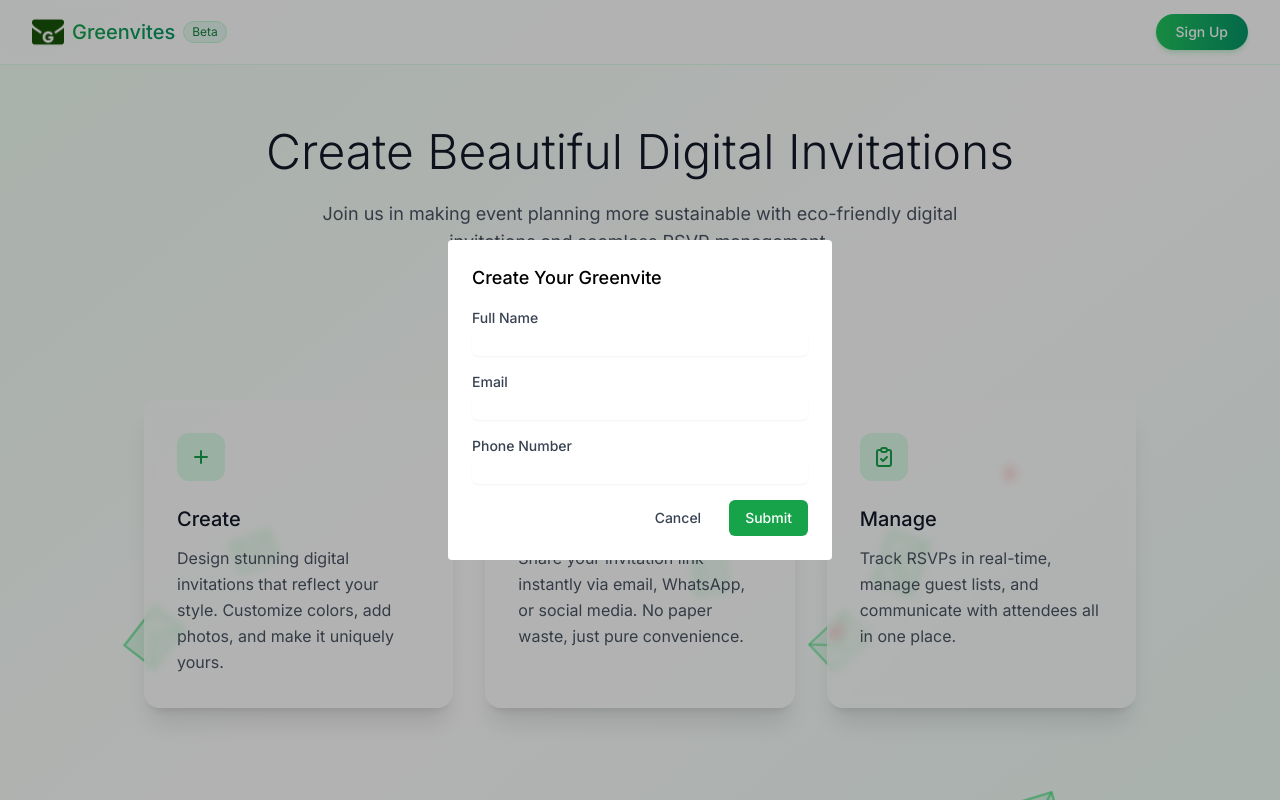
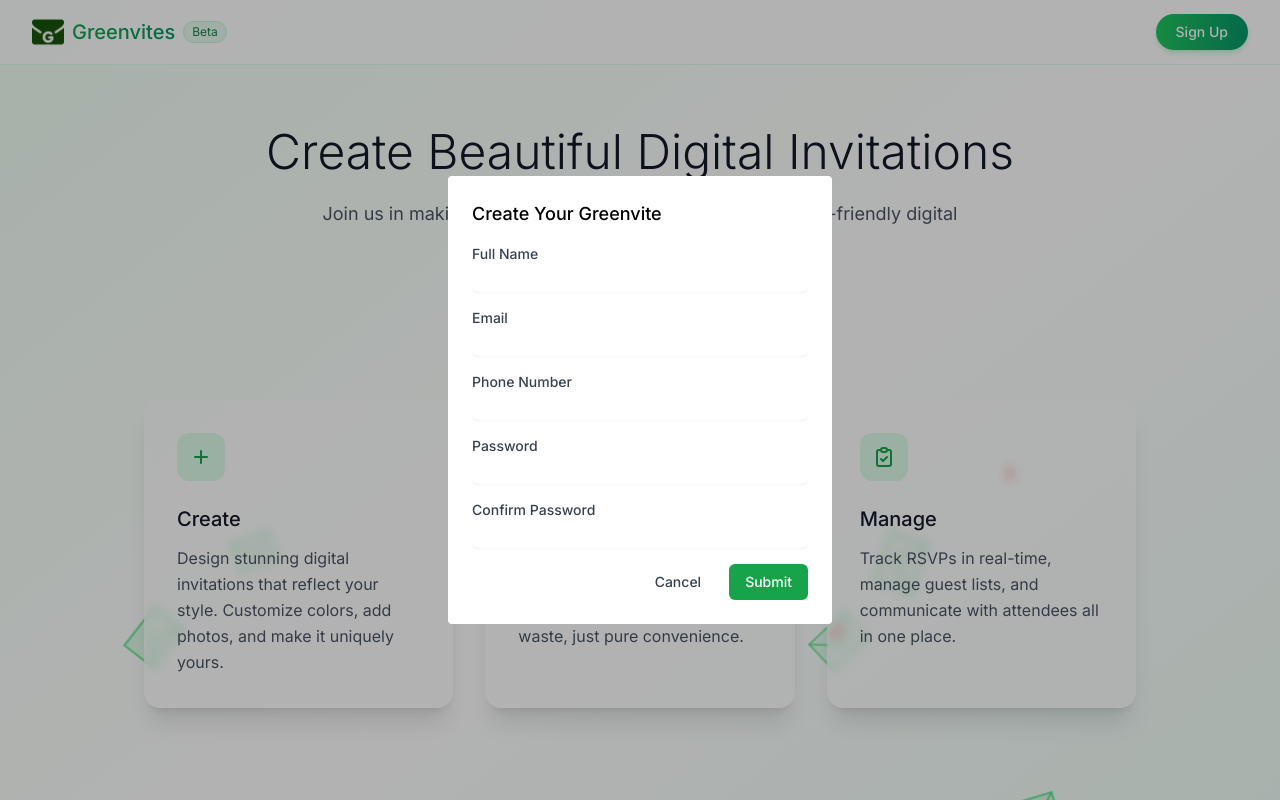
Before and after one commit to woleEkanola/greenvite, a Next.js app: page / in a window 1280 px wide. Both pictures are taken after a click on the button "Sign Up". Shown: the top 800 px of the page. Built offline with nearby package versions, Linux system fonts and the light colour scheme.

Commit message:
password and confirm password added to signup

```diff
--- a/src/app/api/signup/route.ts
+++ b/src/app/api/signup/route.ts
@@ -6,18 +6,18 @@ import sendWhatsAppNotification  from "@/lib/whatsapp";
 export async function POST(request: Request) {
   const ADMIN_PHONE = "2348121751210"; // Admin's phone number
   try {
-    const { name, email, phone } = await request.json();
+    const { name, email, phone, password } = await request.json();
 
     // Validate input
-    if (!name || !email || !phone) {
+    if (!name || !email || !phone || !password) {
       return NextResponse.json(
-        { error: "Name, email and phone are required" },
+        { error: "Name, email, phone, and password are required" },
         { status: 400 }
       );
     }
 
-    // Create user with lead role
-    const hashedPassword = await bcrypt.hash(Math.random().toString(36), 10);
+    // Create user with admin role
+    const hashedPassword = await bcrypt.hash(password, 10);
     const user = await prisma.user.create({
       data: {
         username: email,
@@ -34,7 +34,7 @@ export async function POST(request: Request) {
 
     return NextResponse.json({
       success: true,
-      message: "Welcome to Greenvites!"
+      message: "Welcome to Greenvites! You can now log in with your email and password."
     });
 
   } catch (error: any) {
--- a/src/components/SignupModal.tsx
+++ b/src/components/SignupModal.tsx
@@ -14,11 +14,23 @@ export default function SignupModal({ isOpen, onClose }: SignupModalProps) {
     name: '',
     email: '',
     phone: '',
+    password: '',
+    confirmPassword: '',
   });
+  const [passwordError, setPasswordError] = useState('');
   const router = useRouter();
 
   const handleSubmit = async (e: React.FormEvent) => {
     e.preventDefault();
+
+    // Validate passwords match
+    if (formData.password !== formData.confirmPassword) {
+      setPasswordError('Passwords do not match');
+      return;
+    }
+
+    // Clear any previous password errors
+    setPasswordError('');
     setIsSubmitting(true);
 
     try {
@@ -46,9 +58,16 @@ export default function SignupModal({ isOpen, onClose }: SignupModalProps) {
   };
 
   const handleChange = (e: React.ChangeEvent<HTMLInputElement>) => {
+    const { name, value } = e.target;
+
+    // Clear password error when user types in password fields
+    if (name === 'password' || name === 'confirmPassword') {
+      setPasswordError('');
+    }
+
     setFormData(prev => ({
       ...prev,
-      [e.target.name]: e.target.value
+      [name]: value
     }));
   };
 
@@ -106,6 +125,40 @@ export default function SignupModal({ isOpen, onClose }: SignupModalProps) {
               />
             </div>
 
+            <div>
+              <label htmlFor="password" className="block text-sm font-medium text-gray-700">
+                Password
+              </label>
+              <input
+                type="password"
+                id="password"
+                name="password"
+                required
+                minLength={6}
+                className="mt-1 block w-full rounded-md border-gray-300 shadow-sm focus:border-green-500 focus:ring-green-500"
+                value={formData.password}
+                onChange={handleChange}
+              />
+            </div>
+
+            <div>
+              <label htmlFor="confirmPassword" className="block text-sm font-medium text-gray-700">
+                Confirm Password
+              </label>
+              <input
+                type="password"
+                id="confirmPassword"
+                name="confirmPassword"
+                required
+                className="mt-1 block w-full rounded-md border-gray-300 shadow-sm focus:border-green-500 focus:ring-green-500"
+                value={formData.confirmPassword}
+                onChange={handleChange}
+              />
+              {passwordError && (
+                <p className="mt-1 text-sm text-red-600">{passwordError}</p>
+              )}
+            </div>
+
             <div className="mt-6 flex justify-end space-x-3">
               <button
                 type="button"
```
